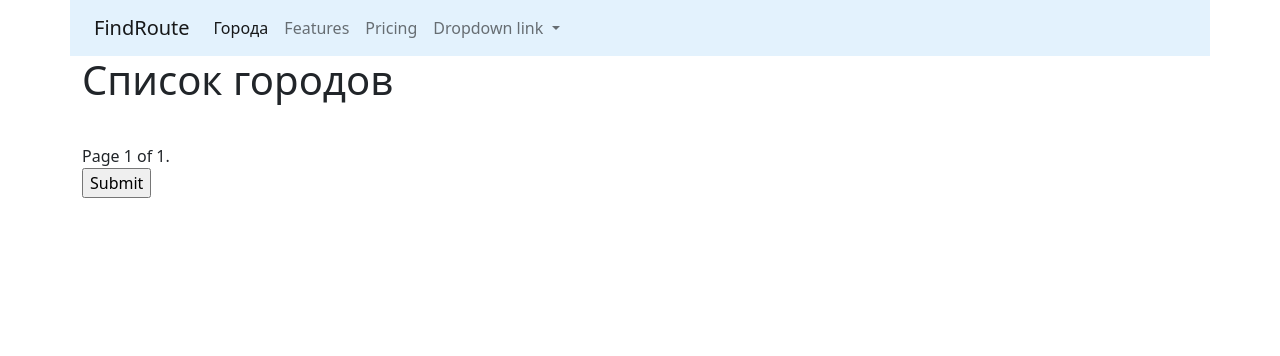
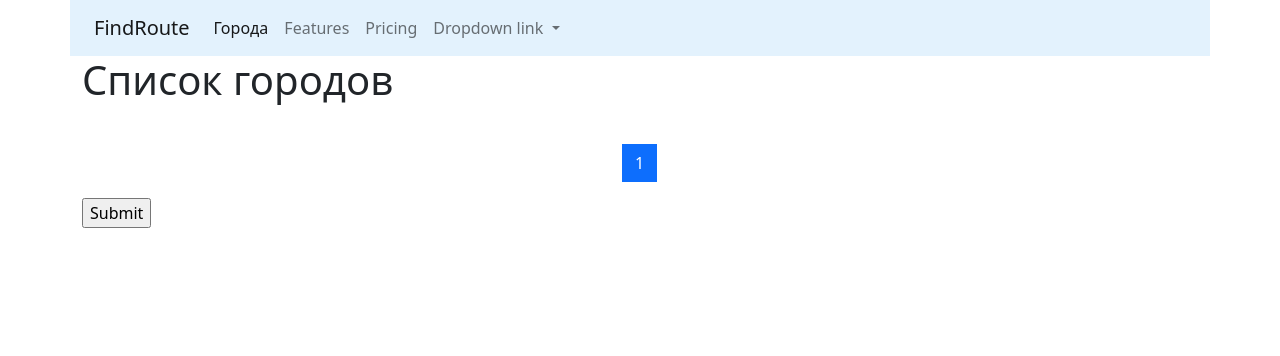
Before and after one commit to mivanov06/find_route, a Django app: page /cities/ in a window 1280 px wide. Shown: the top 356 px of the page. Run offline with Django 3.2, Linux system fonts and the light colour scheme; data that the repository does not hold is empty.

Commit message:
7.37. Улучшаем отображение пагинации с помощью Bootstrap

```diff
--- a/cities/templates/cities/home.html
+++ b/cities/templates/cities/home.html
@@ -28,23 +28,39 @@
     </div>
 </div>
 
-<div class="pagination">
-    <span class="step-links">
+<nav aria-label="Page navigation example">
+  <ul class="pagination justify-content-center">
+    <li class="page-item">
         {% if page_obj.has_previous %}
-            <a href="?page=1">&laquo; first</a>
-            <a href="?page={{ page_obj.previous_page_number }}">previous</a>
+        <a class="page-link" href="?page={{ page_obj.previous_page_number }}" aria-label="Previous">
+            <span aria-hidden="true">&laquo;</span>
+            <span class="sr-only">Previous</span>
+        </a>
         {% endif %}
 
-        <span class="current">
-            Page {{ page_obj.number }} of {{ page_obj.paginator.num_pages }}.
-        </span>
+    </li>
+        {% for page in page_obj.paginator.page_range %}
 
+
+            <li class="page-item {% if page == page_obj.number%} active {% endif %}">
+                 <a class="page-link" href="?page={{ page }}">
+                     {{ page }}
+                 </a>
+             </li>
+        {% endfor %}
+
+    <li class="page-item">
         {% if page_obj.has_next %}
-            <a href="?page={{ page_obj.next_page_number }}">next</a>
-            <a href="?page={{ page_obj.paginator.num_pages }}">last &raquo;</a>
+        <a class="page-link" href="?page={{ page_obj.next_page_number }}" aria-label="Next">
+            <span aria-hidden="true">&raquo;</span>
+            <span class="sr-only">Next</span>
+        </a>
         {% endif %}
-    </span>
-</div>
+    </li>
+  </ul>
+</nav>
+
+
 
 <div class="row">
     <div class="col-md-4">
```
